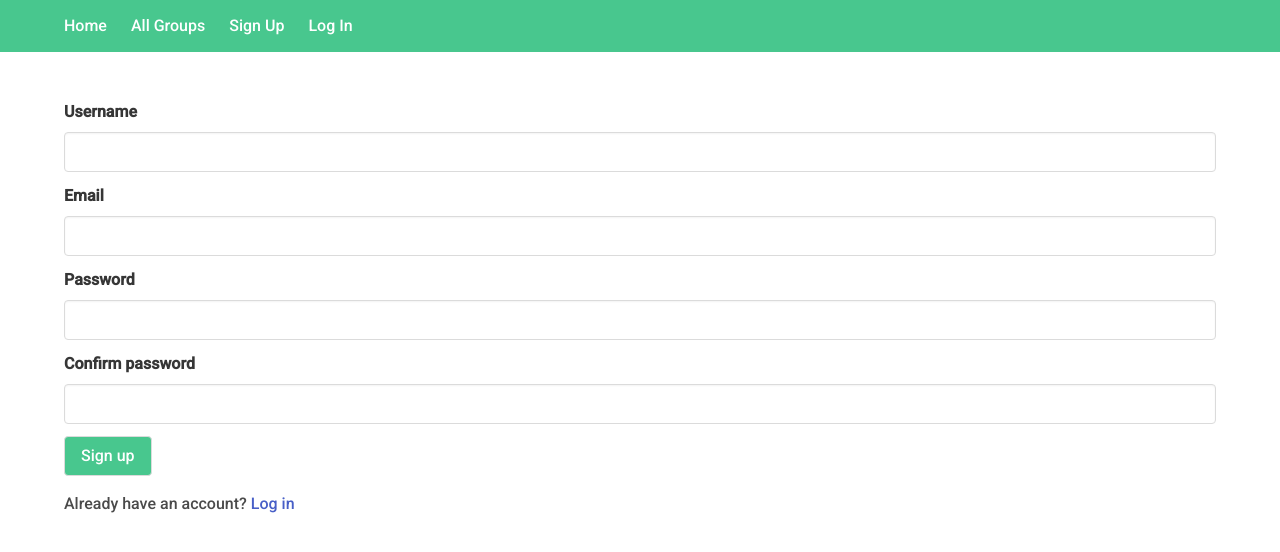
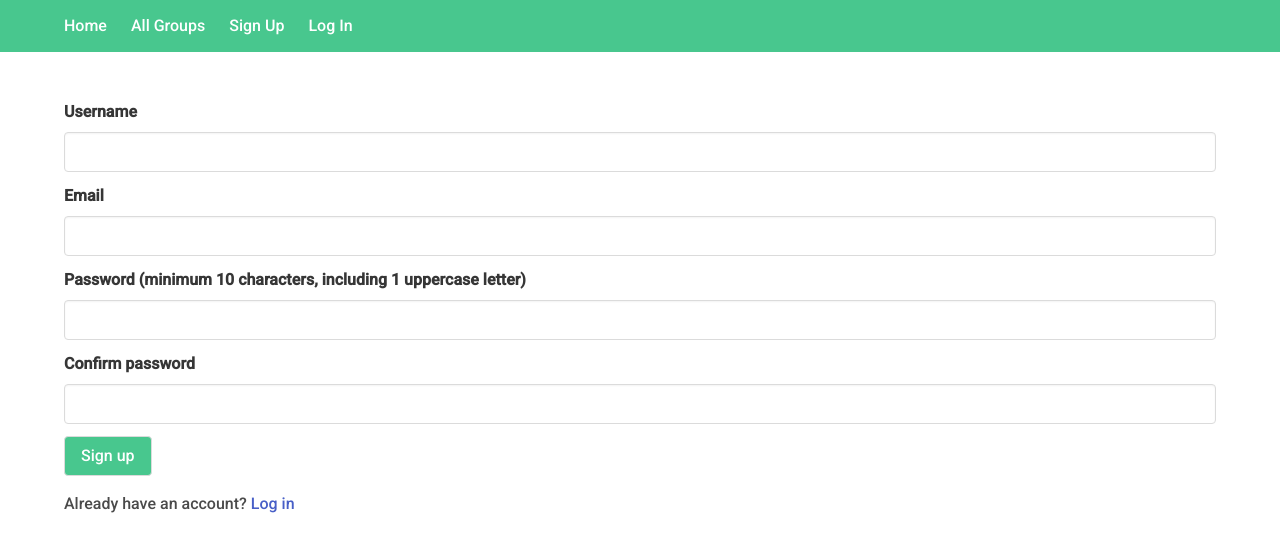
Before and after one commit to CatherineBrett/project-4-frontend, a React (Vite) app: page /signup in a window 1280 px wide. Shown: the top 552 px of the page. Built offline with nearby package versions, Linux system fonts and the light colour scheme; no server answers.

Commit message:
Adds in-built browser validation to sign up form

```diff
--- a/src/components/SignUp.tsx
+++ b/src/components/SignUp.tsx
@@ -12,6 +12,8 @@ function SignUp() {
     password: "",
     password_confirmation: "",
   });
+
+  console.log(formData)
 
   function handleChange(e: any) {
     const fieldName = e.target.name;
@@ -43,6 +45,7 @@ function SignUp() {
                   name={"username"}
                   onChange={handleChange}
                   value={formData.username}
+                  required
                 />
               </div>
             </div>
@@ -51,15 +54,16 @@ function SignUp() {
               <div className="control">
                 <input
                   className="input"
-                  type="text"
+                  type="email"
                   name={"email"}
                   onChange={handleChange}
                   value={formData.email}
+                  required
                 />
               </div>
             </div>
             <div className="field">
-              <label className="label">Password</label>
+              <label className="label">Password (minimum 10 characters, including 1 uppercase letter)</label>
               <div className="control">
                 <input
                   className="input"
@@ -67,6 +71,7 @@ function SignUp() {
                   name={"password"}
                   onChange={handleChange}
                   value={formData.password}
+                  required
                 />
               </div>
             </div>
@@ -79,6 +84,7 @@ function SignUp() {
                   name={"password_confirmation"}
                   onChange={handleChange}
                   value={formData.password_confirmation}
+                  required
                 />
               </div>
             </div>
```
